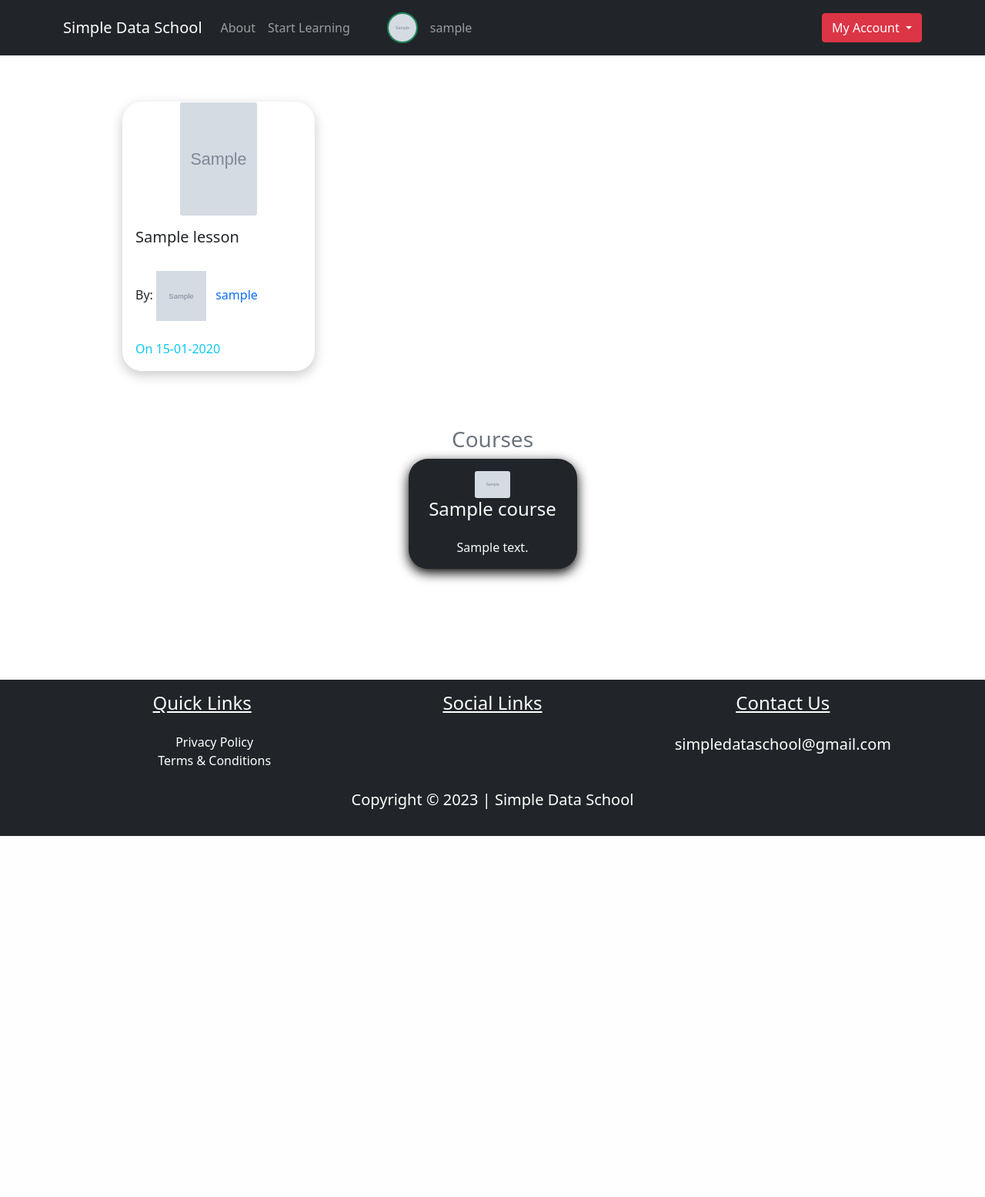
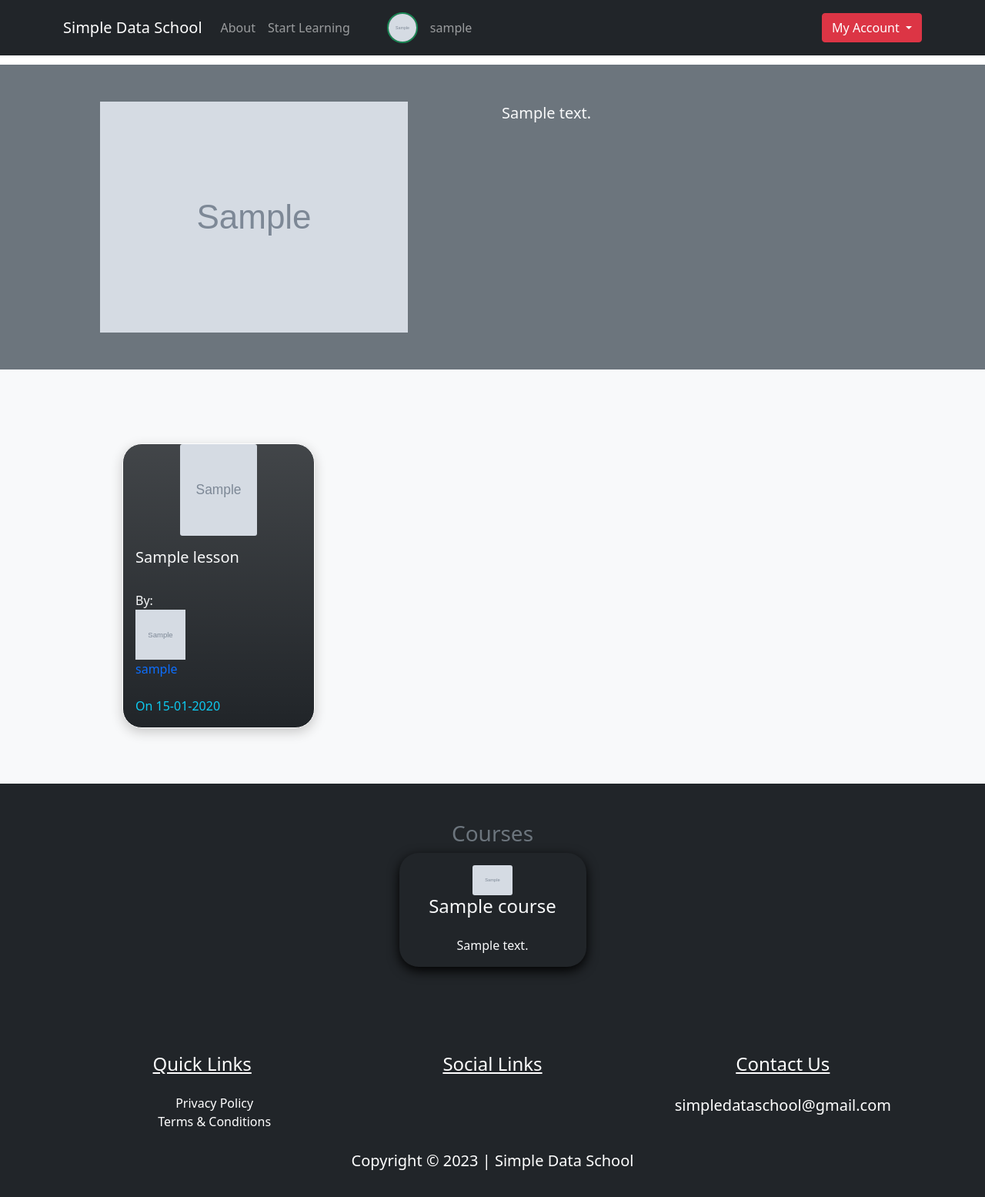
Before and after one commit to MohamedAbdElgni/Simple_data_School_web_app, a Flask app: a page that uses simple/templates/course.html in a window 1280 px wide. Shown: the whole page at 77% size. Before the commit the page ends 1086 px from the top, so only its background shows below. Run offline with Flask 3, Linux system fonts and the light colour scheme; a user stored in the database is signed in; tables that the repository leaves empty hold one stand-in row (values such as "Sample post"); grey boxes marked "Sample" are stand-in pictures; some libraries are stand-ins or nearby versions.

Commit message:
add custom page for every course

```diff
--- a/simple/routes.py
+++ b/simple/routes.py
@@ -62,9 +62,9 @@ def home():
 def about():
   if current_user.is_authenticated:
     img_file = url_for('static',filename = f"user_pics/{current_user.img_file}")
-    return render_template_modal('about.html' ,img_file=img_file , courses=courses,lessons=lessons ,title="home")
+    return render_template_modal('about.html' ,img_file=img_file   ,title="home")
   else :
-    return render_template('about.html'  , courses=courses,lessons=lessons ,title="home")
+    return render_template('about.html'  ,title="home")
 
 #regfrom
 @app.route('/register',methods=['GET','POST'])
@@ -214,7 +214,7 @@ def new_course():
 
 
 @app.route("/<string:course>/<string:lesson_slug>")
-
+@login_required
 def lesson(lesson_slug,course):
   lesson = Lesson.query.filter_by(slug=lesson_slug).first()
   if lesson:
@@ -226,11 +226,16 @@ def lesson(lesson_slug,course):
 
 
 @app.route("/<string:course_title>")
+@login_required
 def course(course_title):
   course = Course.query.filter_by(title=course_title).first()
   course_id = course.id if course else None
   course = Course.query.get_or_404(course_id)
   courses = Course.query.all()
+  # this is to check if the course has lessons or not to help us in the jinja
+  flag_lesson = 0 if len(course.lessons) == 0 else 1
+
+
 
   img_file = url_for('static',filename = f"user_pics/{current_user.img_file}")
-  return render_template("course.html",courses=courses,title=course.title,course=course,img_file=img_file)
+  return render_template("course.html",flag_lesson=flag_lesson,courses=courses,title=course.title,course=course,img_file=img_file)
--- a/simple/static/css/main.css
+++ b/simple/static/css/main.css
@@ -116,7 +116,7 @@ body::before {
 
 .card {
     cursor: pointer;
-    height: 350px;
+    height: 370px;
     width: 250px;
     border-radius: 25px;
 }
@@ -124,7 +124,7 @@ body::before {
 
 .card .card-img {
   width: 100px; /* Ensure the image doesn't exceed the card width */
-  height: 150px; /* Adjust the max height as per your preference */
+  height: 160px; /* Adjust the max height as per your preference */
   align-self: center;
   object-fit: cover; /* Preserve the image aspect ratio while filling the container */
 }
--- a/simple/templates/course.html
+++ b/simple/templates/course.html
@@ -1,90 +1,76 @@
 {%extends "layout.html"%} {%block content%}
-<section class="bg-light1">
-  <div class="container p-5">
-    <div class="row">
-      {% for lesson in course.lessons %} {% if lesson in course.lessons %}
-      <div class="col-12 col-md-6 col-lg-4 pb-4 d-flex align-items-lg-end">
-        <div class="card lesson">
-          <img
-            src="{{url_for('static', filename='lesson_thumbnails/'+lesson.thumbnail)}}"
-            class="card-img mb-0"
-          />
-          <div class="card-body d-flex flex-column">
-            <h5 class="card-title">
-              <a
-                class="text-decoration-none text-dark"
-                href="{{url_for('lesson',lesson_slug=lesson.slug,course=lesson.course_name.title)}}"
-                >{{lesson.title}}</a>
-
-            </h5>
-            <span>
-              <br />
-              By:
-              <img
-                class="article-img"
-                src="{{url_for('static', filename='user_pics/'+lesson.author.img_file)}}"
-                alt=""
-              />
-              <a href="#" class="link">{{lesson.author.username}}</a>
-            </span>
-            <br />
-            <span class="text-info">
-              On {{lesson.date_posted.strftime('%d-%m-%Y')}}</span
-            >
+<div class="container-fluid bg-secondary">
+  <div class="container">
+    <div class="row p-5">
+      <div class="col-6">
+        <img src="{{url_for('static', filename='course_icon'+course.icon)}}" alt="">
+      </div>
+      <div class="col-6">
+        <span class="lead text-light">{{course.description}}</span>
       </div>
     </div>
   </div>
-      {%else%}
-        {%print('False')%}
+</div>
+{%if flag_lesson==1%}
+<section class="bg-light">
+  <div class="container p-5">
+      <div class="row mb-5 ">
 
+      </div>
+      <div class="row">
+          {% for lesson in course.lessons %}
           <div class="col-12 col-md-6 col-lg-4 pb-4 d-flex align-items-lg-end">
-          <div class="card lesson">
-              <div class="card-body d-flex flex-column">
+              <div class="card lesson bg-dark bg-gradient ">
+                  <img src="{{url_for('static', filename='lesson_thumbnails/'+lesson.thumbnail)}}" class="card-img mb-0">
+                  <div class="card-body d-flex flex-column text-light">
                       <h5 class="card-title">
-                      <p class="text-center">No lessons in this course yet</p>
+                          <a class="text-decoration-none text-light " href="{{url_for('lesson',lesson_slug=lesson.slug,course=lesson.course_name.title)}}">{{lesson.title}}</a>
                       </h5>
+                        <br>
+                        By:
+                        <img class="article-img" src="{{url_for('static', filename='user_pics/'+lesson.author.img_file)}}" alt="">
+                        <a href="#" class="link">{{lesson.author.username}}</a>
+                        </span>
+                        <br>
+                              <span class="text-info "> On {{lesson.date_posted.strftime('%d-%m-%Y')}}</span>
                   </div>
               </div>
           </div>
-      <div class="alert alert-info" role="alert">
-        No lessons in this course yet
+          {% endfor %}
+
       </div>
+  </div>
+</section>{%else%}
+<div class="alert alert-primary" role="alert">
+  <h4 class="alert-heading">No lessons yet in {{course.title}} course!</h4>
+  <p>Sorry, there are no lessons in this course yet. Please check back later.</p>
+  <hr>
+  <p class="mb-0">You can also check out other courses</p>
+
+</div>{%endif%}
+<section class="bg-dark">
+  <div class="container p-5">
+      <h3 class="text-center text-secondary" id='learn'>Courses</h3>
+      <div class="row">
+          {% for course in courses %}
 
 
-      {%endif%} {% endfor %}
-
-      <section class="bg-ligh">
-        <div class="container p-5">
-          <h3 class="text-center text-secondary" id="learn">Courses</h3>
-          <div class="row">
-            {% for course_ in courses %}
-
-            <div
-              class="col-4 col-md-4 col-lg-3 pb-5 d-flex align-items-lg-end text-center m-auto"
-            >
-              <a
-                href="{{url_for('course',course_title=course_.title)}}"
-                class="text-decoration-none"
-              >
+          <div class="col-4 col-md-4 col-lg-3 pb-5 d-flex align-items-lg-end text-center m-auto ">
+            <a href="{{url_for('course',course_title=course.title)}}" class="text-decoration-none">
                   <div class="card-course bg-dark text-light">
                       <div class="card-body text-center">
-                    <img
-                      src="{{url_for('static', filename='course_icon/'+course_.icon)}}"
-                      alt=""
-                      class="card-img w-25"
-                    />
-                    <h4 class="card-title mb-4">{{course_.title}}</h4>
-                    <div class="card-text">{{course_.description}}</div>
+                          <img src="{{url_for('static', filename='course_icon/'+course.icon)}}" alt="" class="card-img w-25">
+                          <h4 class="card-title mb-4">
+                              {{course.title}}
+                          </h4>
+                          <div class='card-text'>{{course.description}}</div>
                       </div>
                   </div>
               </a>
           </div>
+
           {% endfor %}
       </div>
   </div>
 </section>
-    </div>
-  </div>
-</section>
-
 {%endblock content%}
```
Lines whose indentation alone changed are shown as unchanged.
